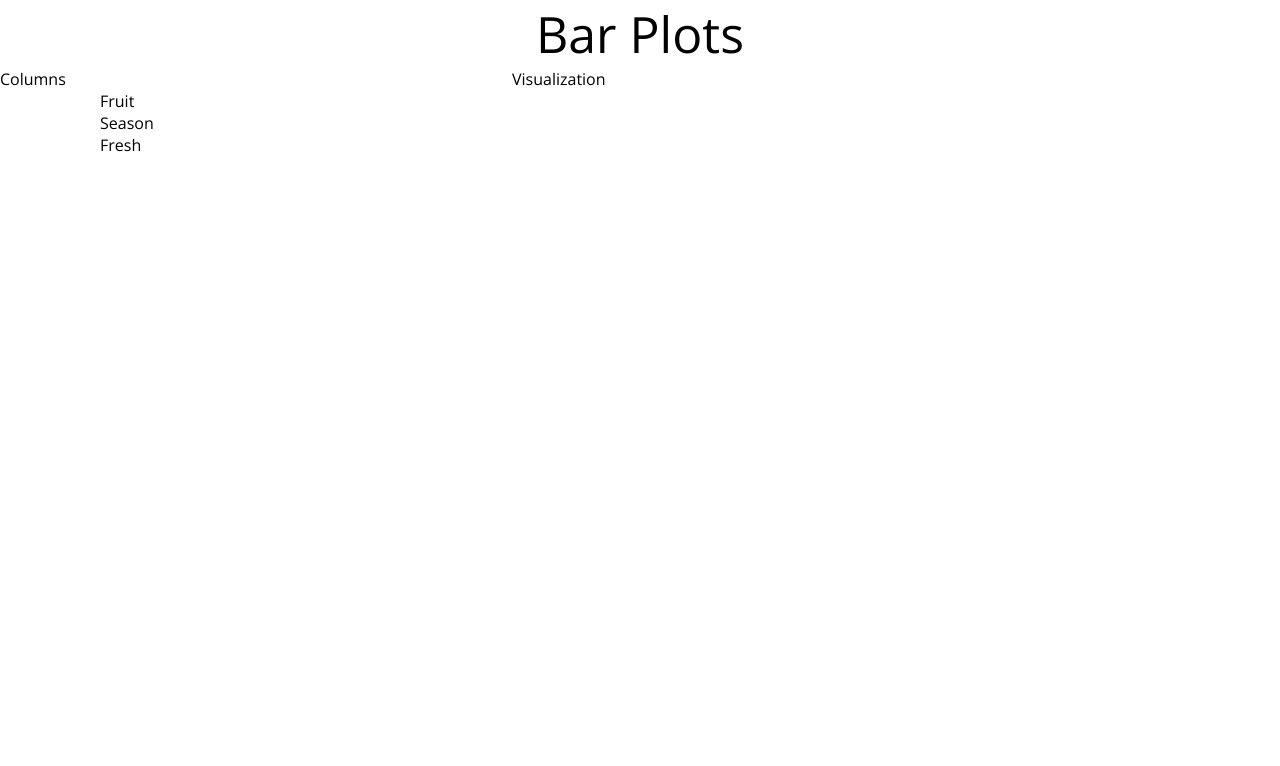
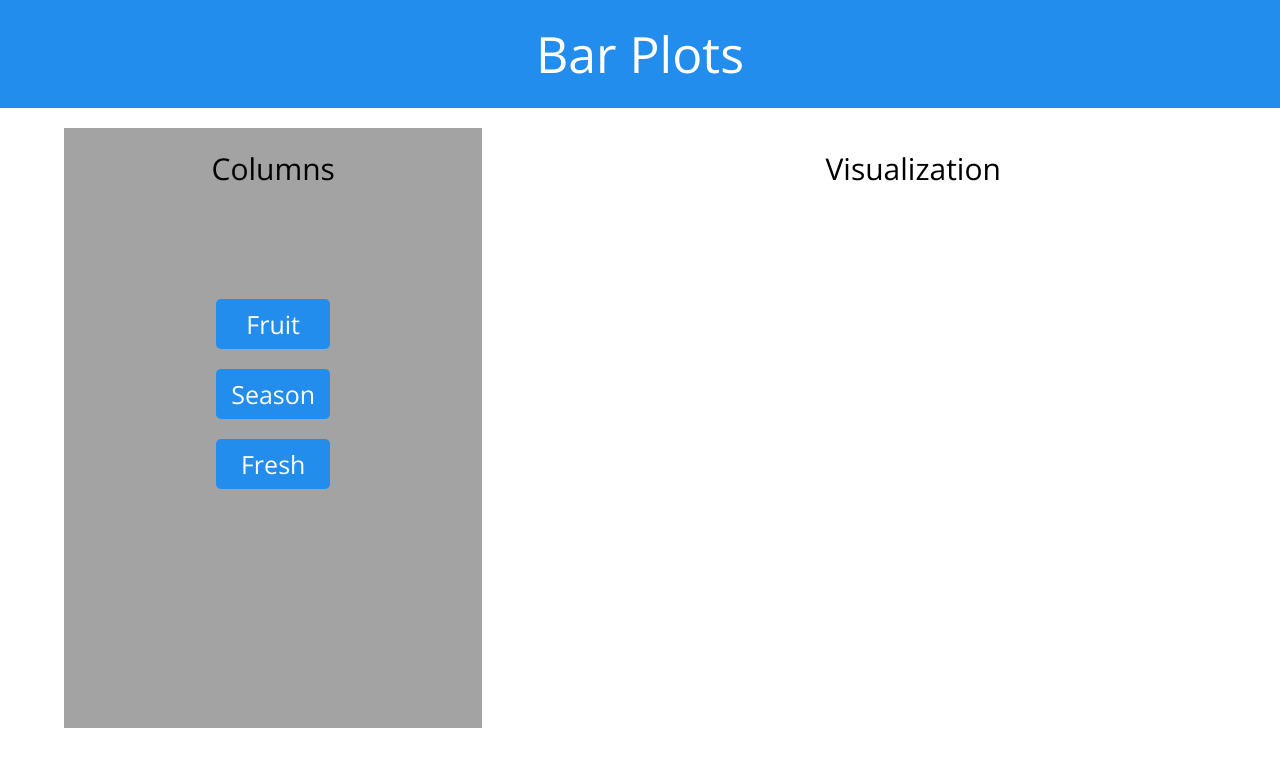
Before and after one commit to vincentvzz/simple-game, a website with bundled scripts: page index.html in a window 1280 px wide. Built offline with nearby package versions, Linux system fonts and the light colour scheme.

Commit message:
polish css

```diff
--- a/index.css
+++ b/index.css
@@ -9,6 +9,10 @@ body {
 .main-title {
     text-align: center;
     font-size: 50px;
+    background-color: rgb(34, 141, 236);
+    color: white;
+    padding: 20px;
+    margin-bottom: 20px;
 }
 
 .data-viz {
@@ -17,9 +21,36 @@ body {
 }
 
 .columns {
-  width: 40%;
+  width: 30%;
+  height: 70vh;
+  background-color: rgb(163, 163, 163);
+  margin: 0 5%;
 }
 
 .canva {
-  width: 60%;
+  width: 55%;
 }
+
+.single-column {
+  display: flex;
+  width: 30%;
+  height: 50px;
+  font-size: 25px;
+  background-color: rgb(34, 141, 236);
+  margin: 10px;
+  justify-content: center;
+  align-items: center;
+  color: rgb(255, 255, 255);
+  border-radius: 5px;
+}
+
+.subtitle {
+  font-size: 30px;
+}
+
+.subpart {
+  display: flex;
+  flex-direction: column;
+  align-items: center;
+  padding: 20px;
+}
--- a/index.html
+++ b/index.html
@@ -4,18 +4,14 @@
     <meta charset="utf-8" />
     <title>Simple Data Visualization</title>
     <link rel="stylesheet" href="index.css" />
-    <style>
-      body {
-        margin: 0;
-        overflow: hidden;
-      }
-    </style>
   </head>
   <body>
     <div class="main-title">Bar Plots</div>
     <div class="data-viz">
-      <div class="columns subtitle">Columns</div>
-      <div class="canva">
+      <div class="columns subpart">
+        <div class="subtitle">Columns</div>
+      </div>
+      <div class="canva subpart">
         <div class="subtitle">Visualization</div>
         <div id="data-viz"></div>
       </div>
--- a/index.js
+++ b/index.js
@@ -1,12 +1,9 @@
-// const anime = require('animejs');
 import anime from 'animejs/lib/anime.es.js';
 import * as d3 from "d3";
 
 const column_name = [];
 const data = {};
 const columnsEl = document.querySelector(".columns");
-
-
 
 // https://d3-graph-gallery.com/graph/barplot_basic.html
 const displayViz = (data_input, columnSelect) => {
@@ -101,7 +98,7 @@ d3.csv("/data/Sample.csv", (d) => {
     autoplay: false
   })
   .add({
-    translateX: 100
+    translateY: 100
   })
   columnAnimation.play();
 })
```
